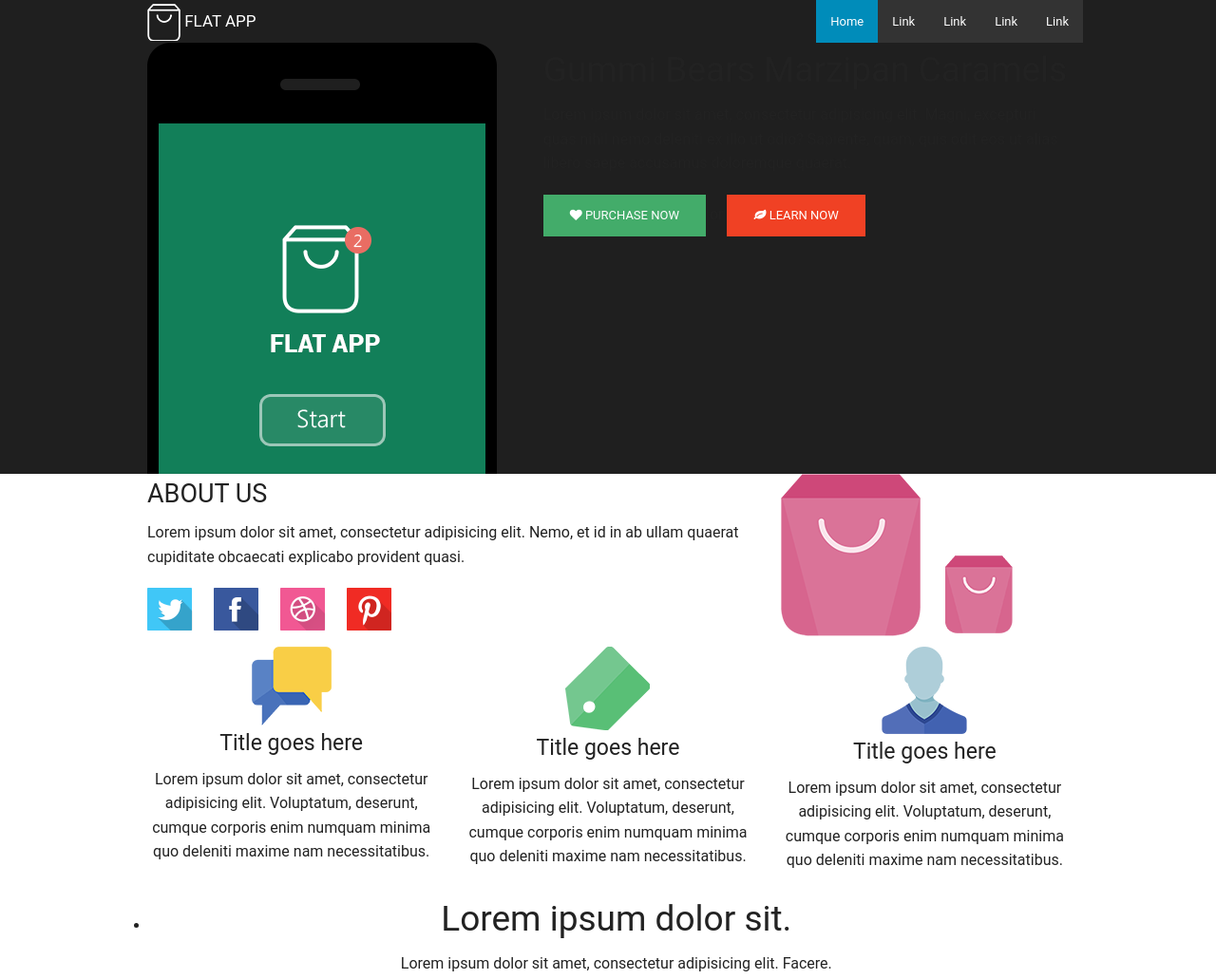
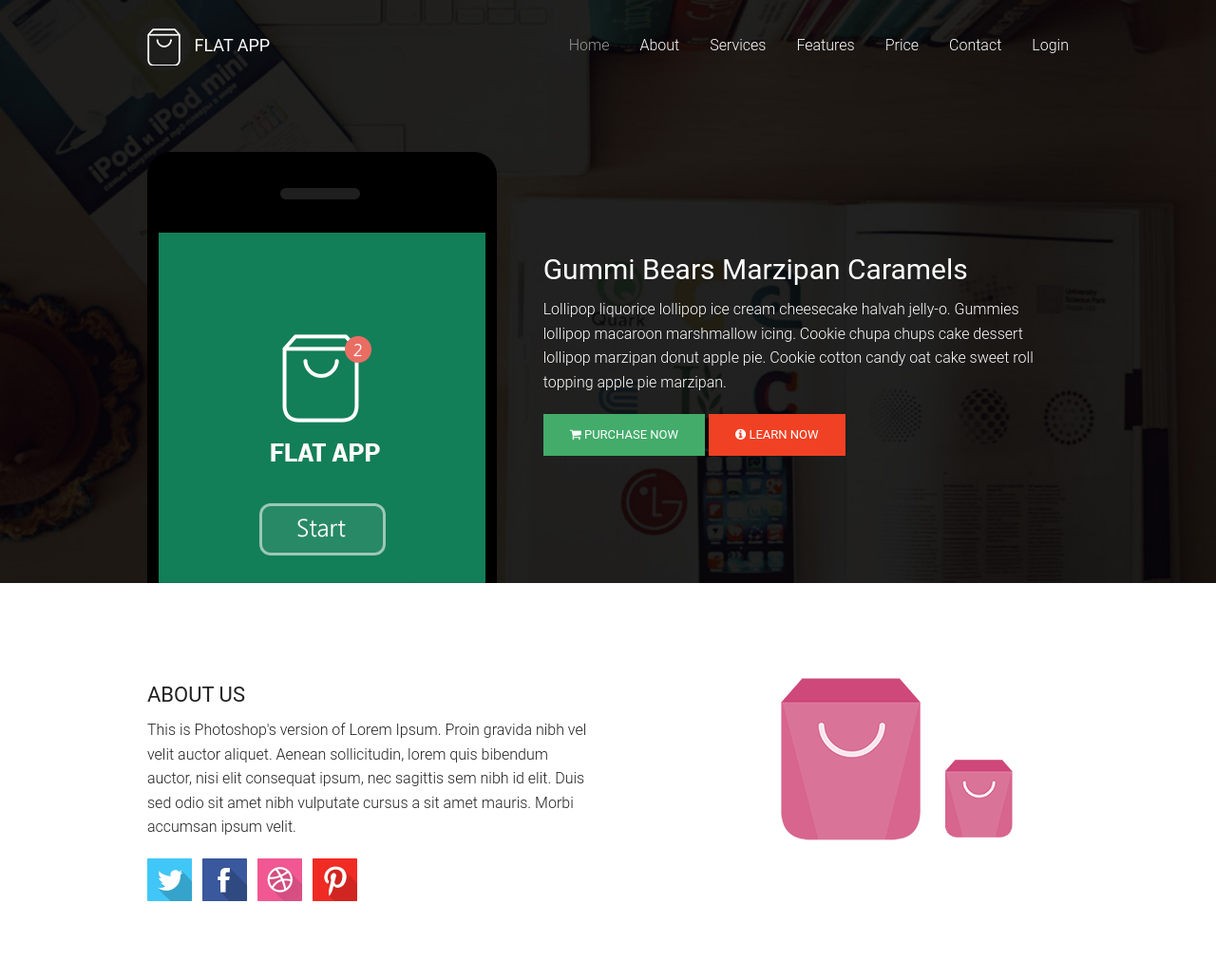
Before and after one commit to catalinmiron/flat_app_html, a website: page index.html in a window 1280 px wide. Shown: the top 1031 px of the page at 95% size. Drawn offline with nearby package versions, Linux system fonts and the light colour scheme.

Commit message:
Add necessary styling to sections:

```diff
--- a/index.html
+++ b/index.html
@@ -8,8 +8,8 @@
     <script src="bower_components/modernizr/modernizr.js"></script>
   </head>
   <body>
-    <div class="band hero">
-      <div class="row">
+    <div class="band hero light">
+      <div class="row top-navigation">
         <nav class="top-bar" data-topbar>
           <ul class="title-area">
             <li class="name">
@@ -17,80 +17,81 @@
             </li>
             <li class="toggle-topbar menu-icon"><a href="#">Menu</a></li>
           </ul>
-
-          <section class="top-bar-section">
+          <div class="top-bar-section">
             <!-- Right Nav Section -->
             <ul class="right">
-              <li class="active"><a href="#">Home</a></li>
-              <li>
-                <a href="#">Link</a>
+              <li class="active">
+                <a href="#">Home</a>
               </li>
               <li>
-                <a href="#">Link</a>
+                <a href="#">About</a>
               </li>
               <li>
-                <a href="#">Link</a>
+                <a href="#">Services</a>
               </li>
               <li>
-                <a href="#">Link</a>
+                <a href="#">Features</a>
+              </li>
+              <li>
+                <a href="#">Price</a>
+              </li>
+              <li>
+                <a href="#">Contact</a>
+              </li>
+              <li>
+                <a href="#">Login</a>
               </li>
             </ul>
 
-          </section>
+          </div>
         </nav>
       </div> <!-- end top bar -->
-      <div class="row">
-        <div class="large-5 columns">
+      <div class="row hero-slider">
+        <div class="large-7 columns right hero-details">
+          <h2>Gummi Bears Marzipan Caramels</h2>
+          <p>Lollipop liquorice lollipop ice cream cheesecake halvah jelly-o. Gummies lollipop macaroon marshmallow icing. Cookie chupa chups cake dessert lollipop marzipan donut apple pie. Cookie cotton candy oat cake sweet roll topping apple pie marzipan.</p>
+          <a href="#" class="button success small"><i class="fa fa-shopping-cart"></i> PURCHASE NOW</a>
+          <a href="#" class="button alert small"><i class="fa fa-info-circle"></i> LEARN NOW</a>
+        </div>
+        <div class="large-5 columns left">
           <img src="images/hero_image.png" alt="Want to find out more about flat app website ?">
-        </div>
-        <div class="large-7 columns">
-          <h2>Gummi Bears Marzipan Caramels</h2>
-          <p>Lorem ipsum dolor sit amet, consectetur adipisicing elit. Magni, excepturi quas nihil nemo deleniti ex illo ut odio? Sapiente, quam, quis odit eos ut alias libero saepe accusamus doloremque quaerat.</p>
-          <!-- Size Classes: [tiny small large] -->
-          <!-- Radius Classes: [radius round] -->
-          <!-- Color Classes: [secondary success alert] -->
-          <!-- Disabled Class: disabled -->
-          <a href="#" class="button success small"><i class="fa fa-heart"></i> PURCHASE NOW</a>
-          <span>or</span>
-          <a href="#" class="button alert small"><i class="fa fa-leaf"></i> LEARN NOW</a>
         </div>
       </div> <!-- end hero slider -->
     </div>
 
     <section class="about">
       <div class="row">
-        <div class="large-8 columns">
+        <div class="medium-4 large-4 columns right">
+          <img src="images/about_icon.png" alt="About flat app">
+        </div>
+        <div class="medium-6 large-6 columns left">
           <h3>ABOUT US</h3>
-          <p>Lorem ipsum dolor sit amet, consectetur adipisicing elit. Nemo, et id in ab ullam quaerat cupiditate obcaecati explicabo provident quasi.</p>
-          <!-- Button Group Optional Classes: [radius round] -->
+          <p>
+            This is Photoshop's version  of Lorem Ipsum. Proin gravida nibh vel velit auctor aliquet. Aenean sollicitudin, lorem quis bibendum auctor, nisi elit consequat ipsum, nec sagittis sem nibh id elit. Duis sed odio sit amet nibh vulputate cursus a sit amet mauris. Morbi accumsan ipsum velit.
+          </p>
           <ul class="inline-list">
-            <!-- Button Color Classes: [secondary alert success] -->
-            <!-- Button Size Classes: [tiny small large] -->
             <li><a href="#" class="twitter" title="twitter"><img src="images/social/twitter.png" alt="Twitter"></a></li>
             <li><a href="#" class="facebook" title="facebook"><img src="images/social/facebook.png" alt="Facebook"></a></li>
             <li><a href="#" class="dribbble" title="dribbble"><img src="images/social/dribbble.png" alt="Dribble"></a></li>
             <li><a href="#" class="pinterest" title="pinterest"><img src="images/social/pinterest.png" alt="Pinterest"></a></li>
           </ul>
         </div>
-        <div class="large-4 columns">
-          <img src="images/about_icon.png" alt="About flat app">
-        </div>
       </div>
     </section>
 
     <section class="band services">
       <div class="row">
-        <div class="large-4 columns text-center">
+        <div class="medium-4 columns text-center">
           <img src="images/service_icon_1.png" alt="Service 1">
           <h4>Title goes here</h4>
           <p>Lorem ipsum dolor sit amet, consectetur adipisicing elit. Voluptatum, deserunt, cumque corporis enim numquam minima quo deleniti maxime nam necessitatibus.</p>
         </div>
-        <div class="large-4 columns text-center">
+        <div class="medium-4 columns text-center">
           <img src="images/service_icon_2.png" alt="Service 2">
           <h4>Title goes here</h4>
           <p>Lorem ipsum dolor sit amet, consectetur adipisicing elit. Voluptatum, deserunt, cumque corporis enim numquam minima quo deleniti maxime nam necessitatibus.</p>
         </div>
-        <div class="large-4 columns text-center">
+        <div class="medium-4 columns text-center">
           <img src="images/service_icon_3.png" alt="Service 3">
           <h4>Title goes here</h4>
           <p>Lorem ipsum dolor sit amet, consectetur adipisicing elit. Voluptatum, deserunt, cumque corporis enim numquam minima quo deleniti maxime nam necessitatibus.</p>
@@ -98,21 +99,18 @@
       </div>
     </section>
 
-    <section class="slider">
-      <div class="row">
-        <ul class="slider">
-          <li class="text-center">
-            <h2>Lorem ipsum dolor sit.</h2>
-            <p>Lorem ipsum dolor sit amet, consectetur adipisicing elit. Facere.</p>
-            <img src="images/feature_slide.jpg" alt="Flat App on google">
-          </li>
+    <section class="band slider light">
+      <div class="row slider text-center">
+          <h2>Lorem ipsum dolor sit.</h2>
+          <p>Lorem ipsum dolor sit amet, consectetur adipisicing elit. Facere.</p>
+          <img src="images/feature_slide.jpg" alt="Flat App on google">
         </ul>
       </div>
     </section>
 
     <section class="band pricing">
       <div class="row push-1">
-        <div class="large-3 columns">
+        <div class="medium-3 columns">
           <ul class="pricing-table">
             <li class="title">Economy</li>
             <li class="price">5$</li>
@@ -124,7 +122,7 @@
             <li class="cta-button"><a class="button" href="#">Sign Up</a></li>
           </ul>
         </div>
-        <div class="large-3 columns">
+        <div class="medium-3 columns">
           <ul class="pricing-table">
             <li class="title">Personal</li>
             <li class="price">15$</li>
@@ -136,7 +134,7 @@
             <li class="cta-button"><a class="button" href="#">Sign Up</a></li>
           </ul>
         </div>
-        <div class="large-3 columns">
+        <div class="medium-3 columns">
           <ul class="pricing-table">
             <li class="title">Business</li>
             <li class="price">20$</li>
@@ -152,23 +150,18 @@
       </div>
     </section>
 
-    <section class="band contact">
+    <section class="band contact light">
       <div class="row text-center">
         <h3>CONTACT US</h3>
-        <ul class="inline-list left">
-          <li>
-            <p>Dori street, Blcok 15B, 1c Polda, Raya bandar Language</p>
-          </li>
-          <li>
-            <p>(0271) 123 - 456</p>
-          </li>
-          <li>
-            <p>company-email@gmail.com</p>
-          </li>
-        </ul>
+        <div class="medium-6 columns text-left">
+          <p>Dori street, Blcok 15B, 1c Polda, Raya bandar Language</p>
+        </div>
+        <div class="medium-6 columns text-left">
+          <p>(0271) 123 - 456 | company-email@gmail.com</p>
+        </div>
       </div>
       <form class="row">
-        <div class="large-6 columns">
+        <div class="medium-6 columns">
           <label>
             <input type="text" placeholder="Your name*" required />
           </label>
@@ -184,7 +177,7 @@
             </select>
           </label>
         </div>
-        <div class="large-6 columns">
+        <div class="medium-6 columns">
           <label>
             <textarea rows="10"></textarea>
           </label>
@@ -192,10 +185,10 @@
       </form>
     </section>
 
-    <section class="band copyrights">
+    <footer class="band light copyrights">
       <p class="text-center">&copy; 2013-2014. All right reserved. Made with <i class="fa fa-heart"></i> by <a href="http://www.mironc.com"> Catalin M.</a></p>
 
-    </section>
+    </footer>
 
     <script src="bower_components/jquery/dist/jquery.min.js"></script>
     <script src="bower_components/foundation/js/foundation.min.js"></script>
--- a/scss/_settings.scss
+++ b/scss/_settings.scss
@@ -131,8 +131,8 @@
 
 // We use these to control header font sizes
 // $h1-font-size: rem-calc(44);
-// $h2-font-size: rem-calc(37);
-// $h3-font-size: rem-calc(27);
+$h2-font-size: rem-calc(30);
+$h3-font-size: rem-calc(22);
 // $h4-font-size: rem-calc(23);
 // $h5-font-size: rem-calc(18);
 // $h6-font-size: 1rem;
@@ -150,7 +150,7 @@
 
 // We use these to style paragraphs
 // $paragraph-font-family: inherit;
-// $paragraph-font-weight: $font-weight-normal;
+$paragraph-font-weight: 300;
 // $paragraph-font-size: 1rem;
 // $paragraph-line-height: 1.6;
 // $paragraph-margin-bottom: rem-calc(20);
@@ -574,8 +574,8 @@
 // $inline-list-top-margin: 0;
 // $inline-list-opposite-margin: 0;
 // $inline-list-bottom-margin: rem-calc(17);
-// $inline-list-default-float-margin: rem-calc(-22);
-// $inline-list-default-float-list-margin: rem-calc(22);
+$inline-list-default-float-margin: rem-calc(-10);
+$inline-list-default-float-list-margin: rem-calc(10);
 
 // $inline-list-padding: 0;
 
@@ -1178,38 +1178,38 @@
 
 // Background color for the top bar
 $topbar-bg-color: transparent;
-// $topbar-bg: $topbar-bg-color;
+$topbar-bg: $topbar-bg-color;
 
 // Height and margin
 // $topbar-height: 45px;
-// $topbar-margin-bottom: 0;
+$topbar-margin-bottom: 10px;
 
 // Controlling the styles for the title in the top bar
 // $topbar-title-weight: $font-weight-normal;
-// $topbar-title-font-size: rem-calc(17);
+$topbar-title-font-size: rem-calc(18);
 
 // Style the top bar dropdown elements
-// $topbar-dropdown-bg: #333;
+$topbar-dropdown-bg: transparent;
 // $topbar-dropdown-link-color: #fff;
-// $topbar-dropdown-link-bg: #333;
+// $topbar-dropdown-link-bg: red;
 // $topbar-dropdown-link-weight: $font-weight-normal;
-// $topbar-dropdown-toggle-size: 5px;
+$topbar-dropdown-toggle-size: 5px;
 // $topbar-dropdown-toggle-color: #fff;
 // $topbar-dropdown-toggle-alpha: 0.4;
 
 // Set the link colors and styles for top-level nav
-// $topbar-link-color: #fff;
-// $topbar-link-color-hover: #fff;
-// $topbar-link-color-active: #fff;
-// $topbar-link-color-active-hover: #fff;
-// $topbar-link-weight: $font-weight-normal;
-// $topbar-link-font-size: rem-calc(13);
-// $topbar-link-hover-lightness: -10%; // Darken by 10%
-// $topbar-link-bg: $topbar-bg;
-// $topbar-link-bg-color-hover: #272727;
-// $topbar-link-bg-hover: #272727;
-// $topbar-link-bg-active: $primary-color;
-// $topbar-link-bg-active-hover: scale-color($primary-color, $lightness: -14%);
+$topbar-link-color: #fff;
+$topbar-link-color-hover: #fff;
+$topbar-link-color-active: #999;
+$topbar-link-color-active-hover: #ddd;
+$topbar-link-weight: 300;
+$topbar-link-font-size: 16px;
+$topbar-link-hover-lightness: -10%; // Darken by 10%
+$topbar-link-bg: none;
+$topbar-link-bg-color-hover: none;
+$topbar-link-bg-hover: none;
+$topbar-link-bg-active: none;
+$topbar-link-bg-active-hover: none;
 // $topbar-link-font-family: $body-font-family;
 // $topbar-link-text-transform: none;
 // $topbar-link-padding: $topbar-height / 3;
@@ -1225,15 +1225,15 @@
 
 // Top menu icon styles
 // $topbar-menu-link-transform: uppercase;
-// $topbar-menu-link-font-size: rem-calc(13);
+// $topbar-menu-link-font-size: rem-calc(25);
 // $topbar-menu-link-weight: $font-weight-bold;
-// $topbar-menu-link-color: #fff;
+$topbar-menu-link-color: #fff;
 // $topbar-menu-icon-color: #fff;
 // $topbar-menu-link-color-toggled: #888;
 // $topbar-menu-icon-color-toggled: #888;
 
 // Transitions and breakpoint styles
-// $topbar-transition-speed: 300ms;
+$topbar-transition-speed: 500ms;
 // Using rem-calc for the below breakpoint causes issues with top bar
 // $topbar-breakpoint: #{lower-bound($medium-range)}; // Change to 9999px for always mobile layout
 // $topbar-media-query: $medium-up;
--- a/scss/app.scss
+++ b/scss/app.scss
@@ -2,13 +2,70 @@
 @import "foundation";
 @import "bower_components/fontawesome/scss/font-awesome.scss";
 
+
+
+section {
+  padding: 100px 0;
+}
 .band {
   width: 100%;
   &.hero {
-    h1 {
-      color: coral;
+    padding: 0 !important;
+    background: #1f1f1f url('../images/hero_bg.jpg') 0 0 no-repeat;
+    -webkit-background-size: cover;
+    background-size: cover;
+    background-attachment: fixed;
+    img {
+      margin: 0;
     }
-    background: #1f1f1f;
+    .top-navigation {
+      padding-top: 25px;
+      .title-area {
+        h1 {
+          img {
+            margin-right: 10px;
+          }
+        }
+      }
+    }
+    .hero-slider {
+      padding-top: 80px;
+      .hero-details {
+        padding-top: 100px;
+        h2 {
+          font-weight: normal;
+        }
+      }
+    }
+  }
+  img {
+    margin: 30px 0;
+  }
+  &.pricing {
+    background-color: #f6f6f7;
+  }
+  &.services {
+    img {
+      margin-top: 0;
+    }
+    background-color: #f6f6f7;
+  }
+  &.slider {
+    background-color: #dda56c;
+  }
+  &.contact {
+    background-color: #2e2e2e;
+  }
+  &.copyrights {
+    background-color: #171717;
+    p {
+      margin-bottom: 0;
+    }
+  }
+  &.light {
+    h1,h2,h3,h4,h5,h6,p,span{
+      color: white !important
+    }
   }
 }
 // Or selectively include components
```
Also changed, not shown: stylesheets/app.css, 1 other file.
